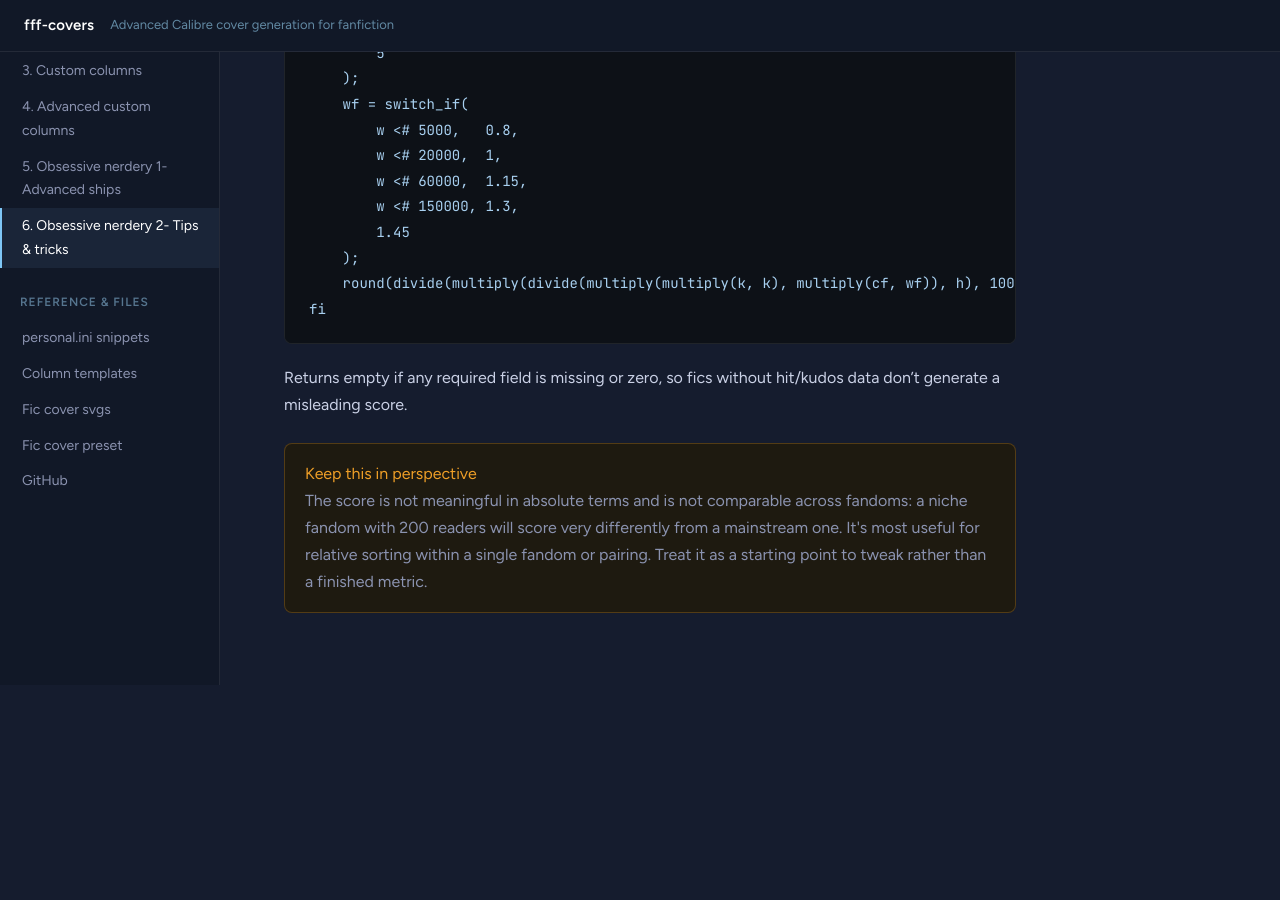
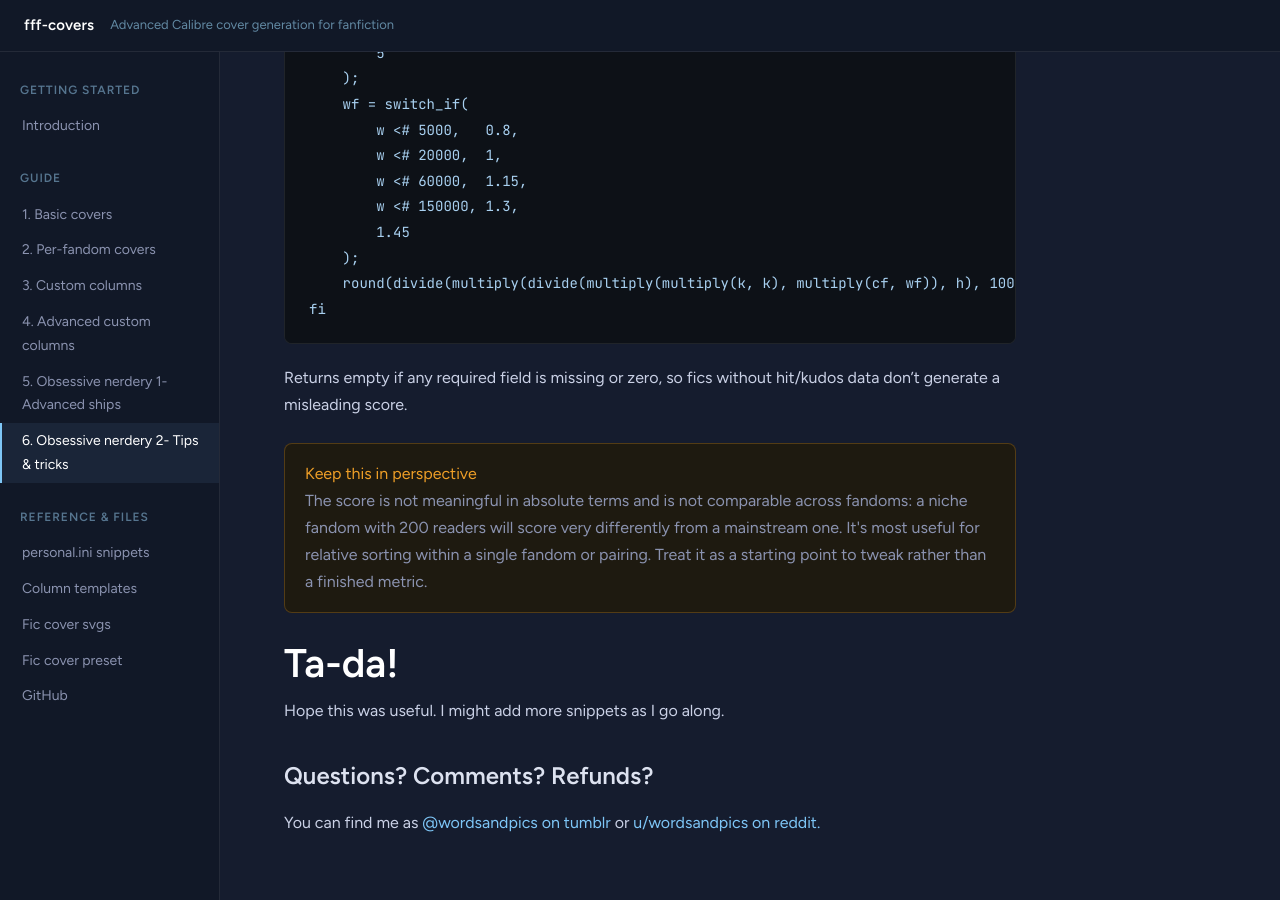
Before and after one commit to wordsandpics/fff-covers, a Jekyll site: the page built from nerdery.md, in a window 1280 px wide and 900 px high, scrolled down 4872 px. Built offline with Jekyll 4.4.1, drawn with Linux system fonts in a browser that asks for light colours; before the commit the page ends 5557 px from its top, so only the background shows below that.

Commit message:
contact info

```diff
--- a/nerdery.md
+++ b/nerdery.md
@@ -180,3 +180,10 @@ Returns empty if any required field is missing or zero, so fics without hit/kudo
   <div class="callout-title">Keep this in perspective</div>
   <p>The score is not meaningful in absolute terms and is not comparable across fandoms: a niche fandom with 200 readers will score very differently from a mainstream one. It's most useful for relative sorting within a single fandom or pairing. Treat it as a starting point to tweak rather than a finished metric.</p>
 </div>
+
+# Ta-da!
+Hope this was useful. I might add more snippets as I go along.
+
+### Questions? Comments? Refunds?
+You can find me as [@wordsandpics on tumblr](https://www.tumblr.com/blog/imakewordsandpics) or [u/wordsandpics on reddit.
+](https://www.reddit.com/user/wordsandpics/)
```
